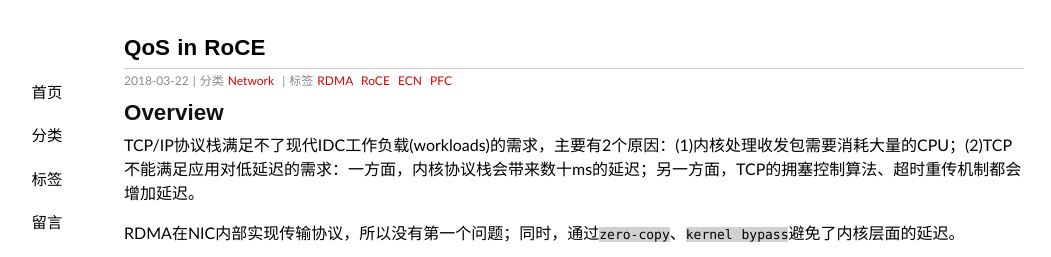
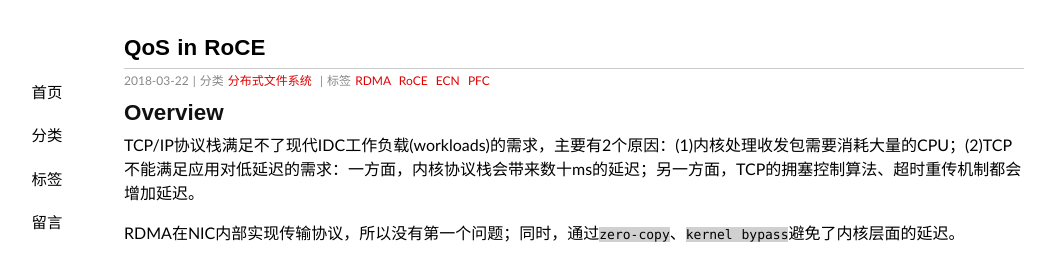
Before and after one commit to skyatlantis/skyatlantis.github.io, a Jekyll site: the page built from _posts/2018-03-22-qos-in-roce.md, in a window 1280 px wide and 900 px high. Shown: the top 257 px of the window, without its empty margins (66-1117 px from the left). Built offline with Jekyll 4.4.1, drawn with Linux system fonts in a browser that asks for light colours; some web fonts are replaced; comment, search, counter and statistics services are not loaded.

Commit message:
Update 2018-03-22-qos-in-roce.md

```diff
--- a/_posts/2018-03-22-qos-in-roce.md
+++ b/_posts/2018-03-22-qos-in-roce.md
@@ -2,7 +2,7 @@
 layout: post
 title: QoS in RoCE
 date: 2018-03-22 18:28:30
-categories: Network
+categories: 分布式文件系统
 tags: RDMA RoCE ECN PFC
 excerpt: QoS in RoCE
 ---
```
